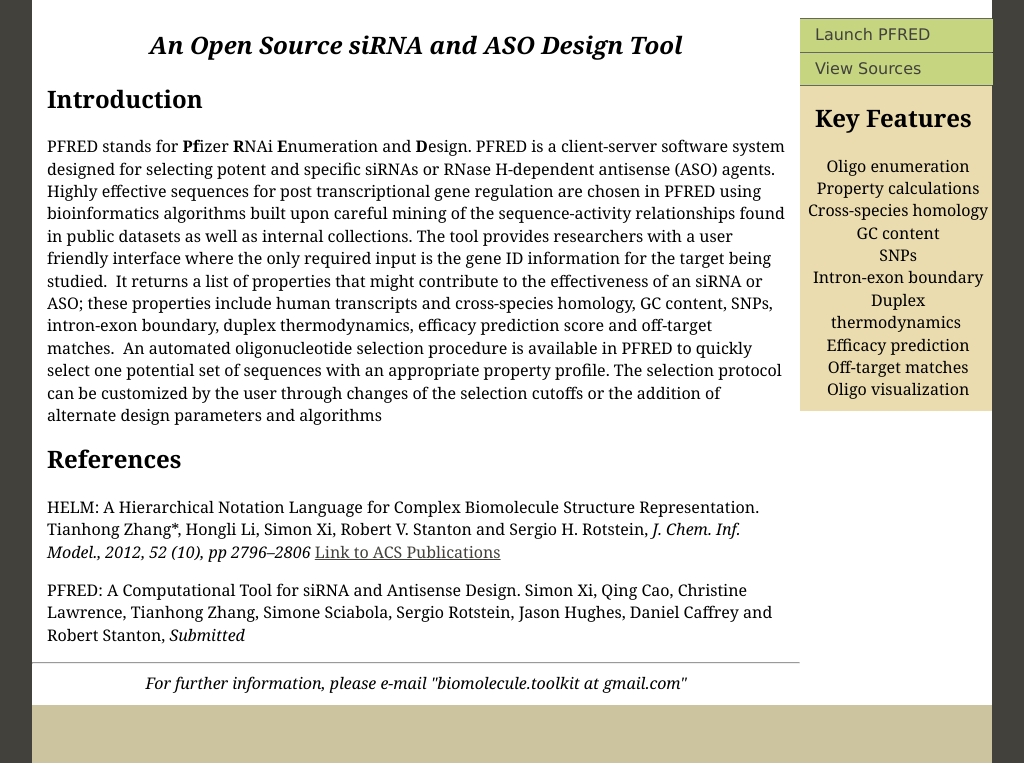
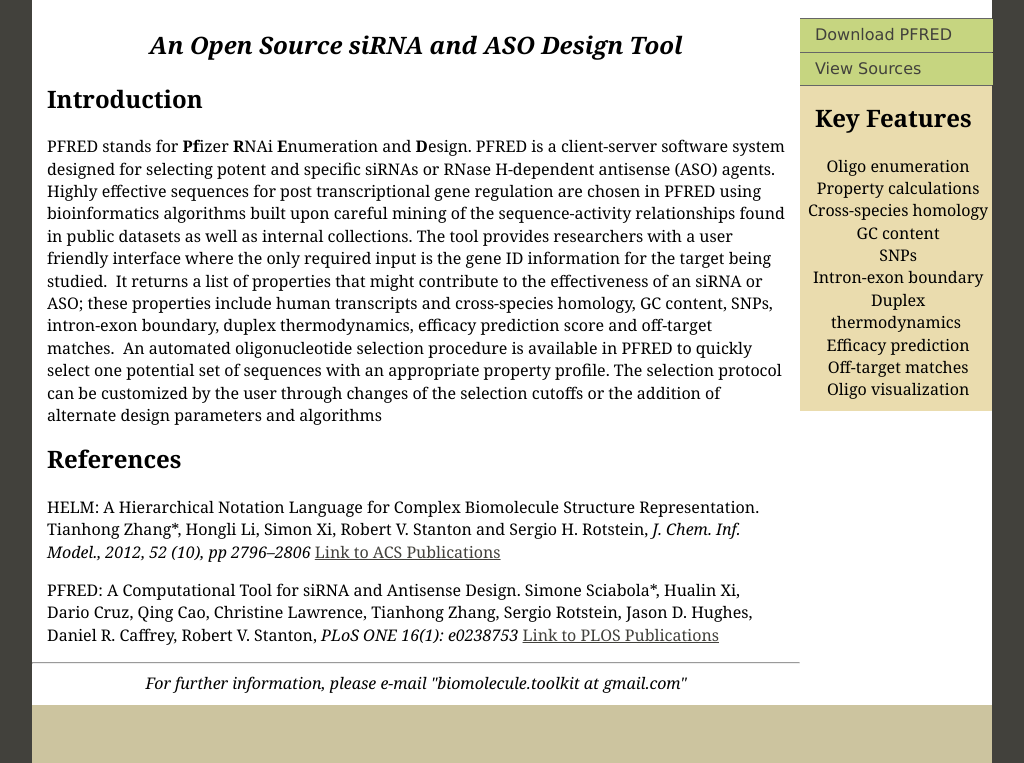
Before and after one commit to pfred/pfred.github.com, a plain HTML site: page index.html in a window 1280 px wide. Shown: the part 48-811 px from the top of the page, without its empty margins (128-1152 px from the left). Drawn offline with Linux system fonts and the light colour scheme.

Commit message:
update pub

```diff
--- a/index.html
+++ b/index.html
@@ -128,7 +128,7 @@
             </header>
             <div class="sidebar1">
                 <ul class="nav">
-                    <li><a href="launcher/PFRED.jnlp">Launch PFRED</a></li>
+                    <li><a href="https://github.com/pfred/pfred-gui/releases/tag/v1.0">Download PFRED</a></li>
                     <li><a href="https://github.com/pfred">View Sources</a></li>
                 </ul>
                 <aside>
@@ -156,7 +156,7 @@
                 <section>
                     <h2>References</h2>
                     <p>HELM: A Hierarchical Notation Language for Complex Biomolecule Structure Representation. Tianhong Zhang*, Hongli Li, Simon Xi, Robert V. Stanton and Sergio H. Rotstein, <i>J. Chem. Inf. Model., 2012, 52 (10), pp 2796–2806</i> <a href="http://pubs.acs.org/doi/full/10.1021/ci3001925"> Link to ACS Publications</a></p>
-                    <p>PFRED: A Computational Tool for siRNA and Antisense Design. Simon Xi, Qing Cao, Christine Lawrence, Tianhong Zhang, Simone Sciabola, Sergio Rotstein, Jason Hughes, Daniel Caffrey and Robert Stanton, <i>Submitted</i></p>
+                    <p>PFRED: A Computational Tool for siRNA and Antisense Design.  Simone Sciabola*, Hualin Xi, Dario Cruz, Qing Cao, Christine Lawrence, Tianhong Zhang, Sergio Rotstein, Jason D. Hughes, Daniel R. Caffrey, Robert V. Stanton, <i>PLoS ONE 16(1): e0238753</i> <a href="https://journals.plos.org/plosone/article?id=10.1371/journal.pone.0238753"> Link to PLOS Publications</a> </p>
                 </section>
                 <hr>
                 <center><i>For further information, please e-mail "biomolecule.toolkit at gmail.com"</i></center>
```
